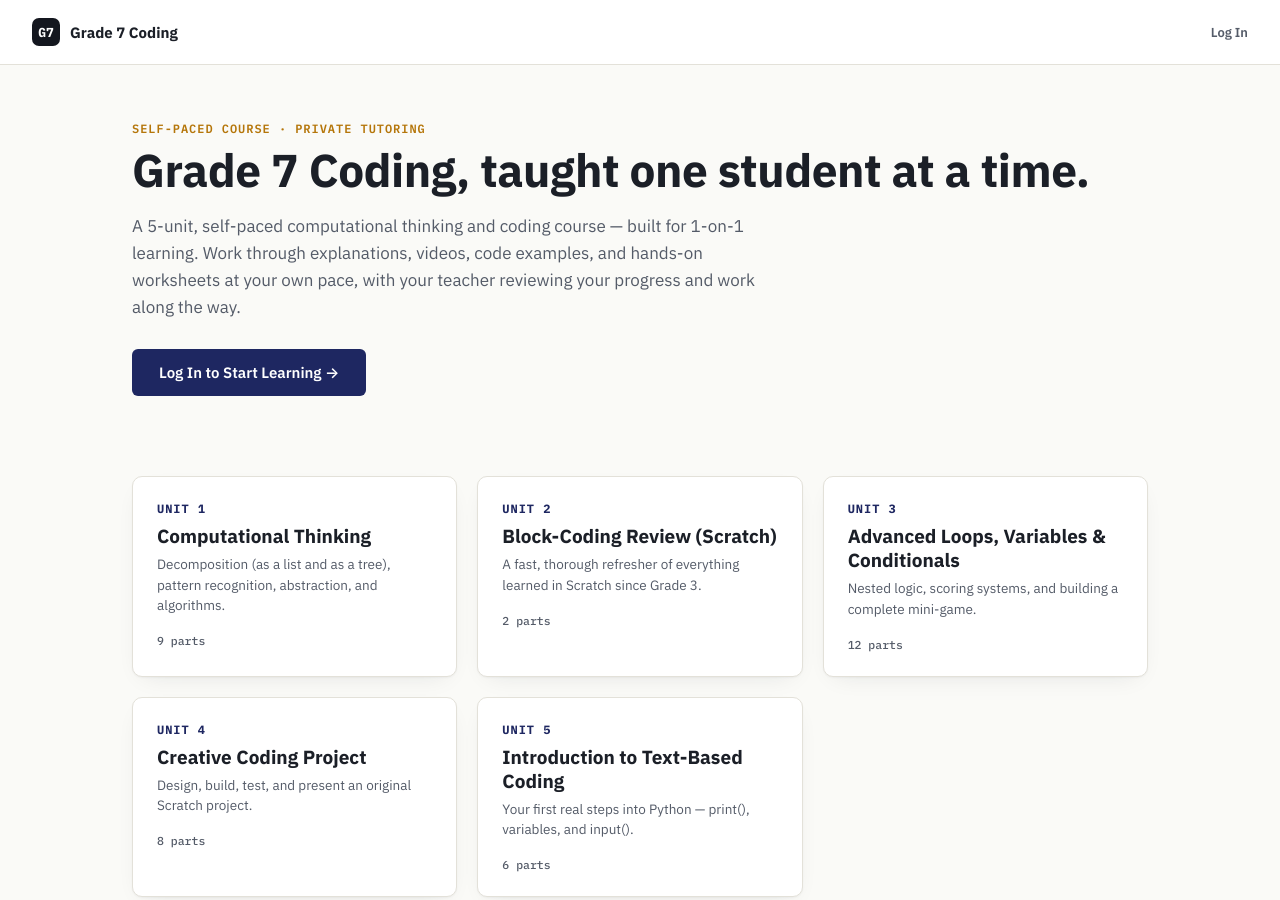
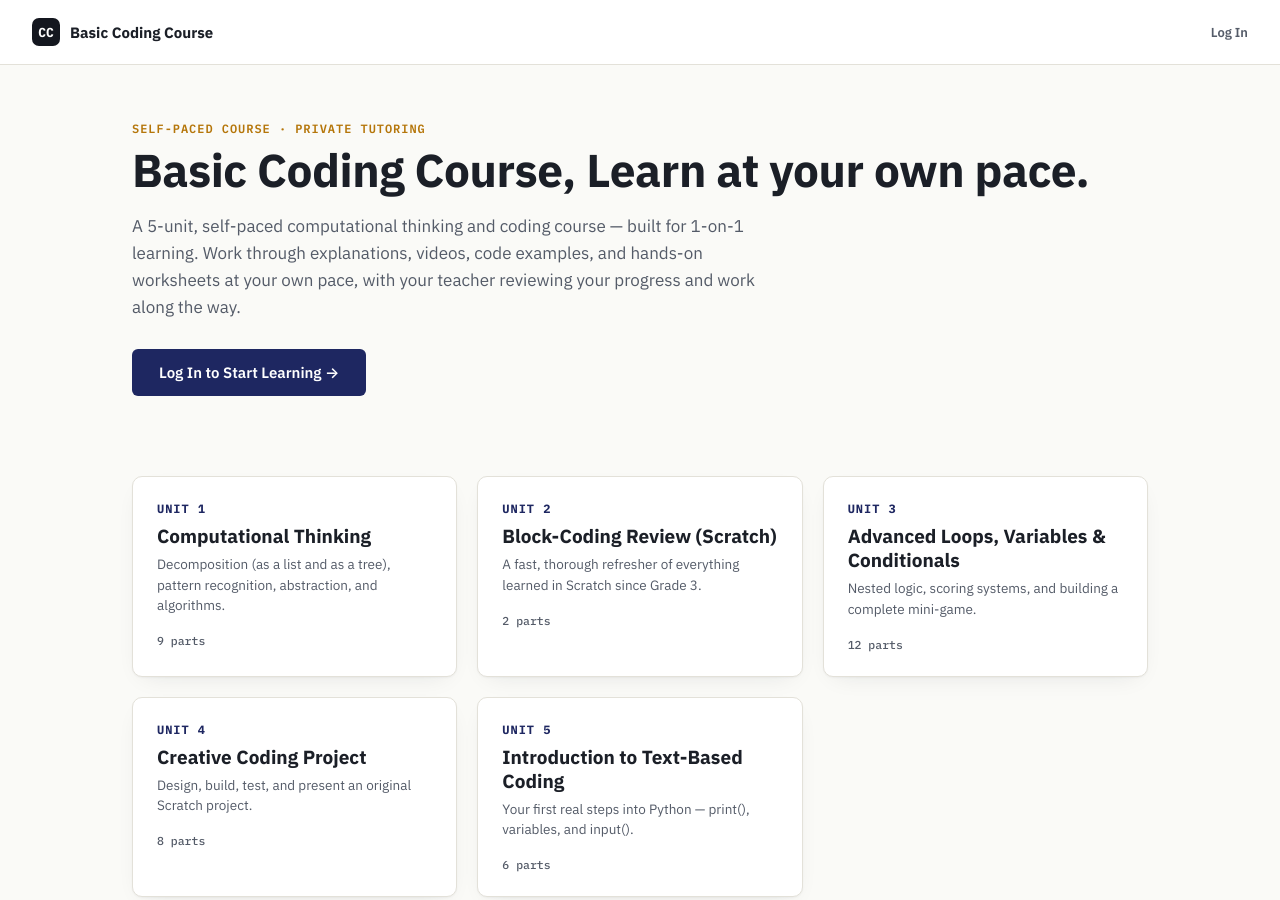
Before and after one commit to tobheenk/coding-course, a plain HTML site: page index.html in a window 1280 px wide. Shown: the top 900 px of the page. Drawn offline with Linux system fonts and the light colour scheme.

Commit message:
Update index.html
Mengganti kata2 grade 7 menjadi basic dan menambahkan kalimat learn at your own pace

```diff
--- a/index.html
+++ b/index.html
@@ -10,7 +10,7 @@
 </head>
 <body>
   <div class="topbar">
-    <div class="brand"><div class="brand-mark">G7</div> Grade 7 Coding</div>
+    <div class="brand"><div class="brand-mark">CC</div> Basic Coding Course</div>
     <div class="who">
       <a href="login.html" class="btn btn-primary" style="text-decoration:none;">Log In</a>
     </div>
@@ -18,7 +18,7 @@
 
   <div class="hero">
     <div class="eyebrow">SELF-PACED COURSE · PRIVATE TUTORING</div>
-    <h1>Grade 7 Coding, taught one student at a time.</h1>
+    <h1>Basic Coding Course, Learn at your own pace.</h1>
     <p class="lede">A 5-unit, self-paced computational thinking and coding course — built for 1-on-1 learning. Work through explanations, videos, code examples, and hands-on worksheets at your own pace, with your teacher reviewing your progress and work along the way.</p>
     <div style="margin-top:28px;">
       <a href="login.html" class="btn btn-primary" style="text-decoration:none; font-size:15px; padding:13px 26px;">Log In to Start Learning &rarr;</a>
```
